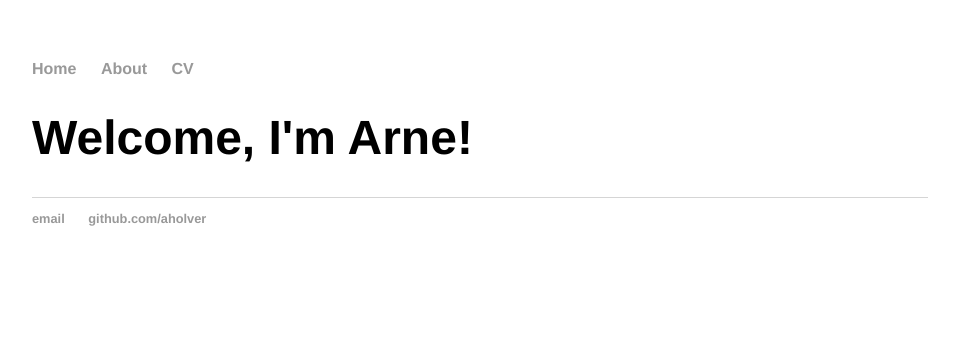
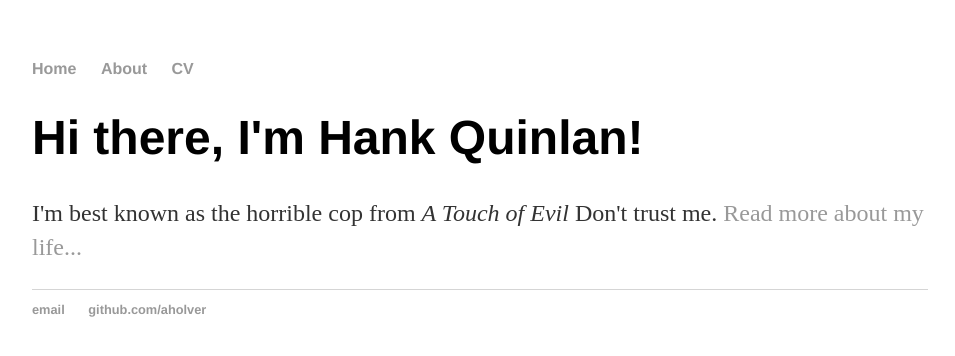
Before and after one commit to aholver/aholver.github.io, a Jekyll site: the page built from index.html, in a window 1280 px wide. Shown: the top 356 px of the page, without its empty margins (160-1115 px from the left). Built offline with Jekyll 4.4.1, drawn with Linux system fonts in a browser that asks for light colours.

Commit message:
Update index.html
default layout

```diff
--- a/index.html
+++ b/index.html
@@ -1,28 +1,8 @@
-<!DOCTYPE html>
-<html>
-	<head>
-		<title>Arne Holverscheid</title>
-		<!-- link to main stylesheet -->
-		<link rel="stylesheet" type="text/css" href="/css/main.css">
-	</head>
-	<body>
-		<nav>
-    		<ul>
-        		<li><a href="/">Home</a></li>
-	        	<li><a href="/about">About</a></li>
-        		<li><a href="/cv">CV</a></li>
-    		</ul>
-		</nav>
-		<div class="container">
-    		<div class="blurb">
-        		<h1>Welcome, I'm Arne!</h1>
-    		</div><!-- /.blurb -->
-		</div><!-- /.container -->
-		<footer>
-    		<ul>
-        		<li><a href="mailto:aholverscheid@gmail.com">email</a></li>
-        		<li><a href="https://github.com/aholver">github.com/aholver</a></li>
-			</ul>
-		</footer>
-	</body>
-</html>
+---
+layout: default
+title: Hank Quinlan, Horrible Cop
+---
+<div class="blurb">
+	<h1>Hi there, I'm Hank Quinlan!</h1>
+	<p>I'm best known as the horrible cop from <em>A Touch of Evil</em> Don't trust me. <a href="/about">Read more about my life...</a></p>
+</div><!-- /.blurb -->
```
